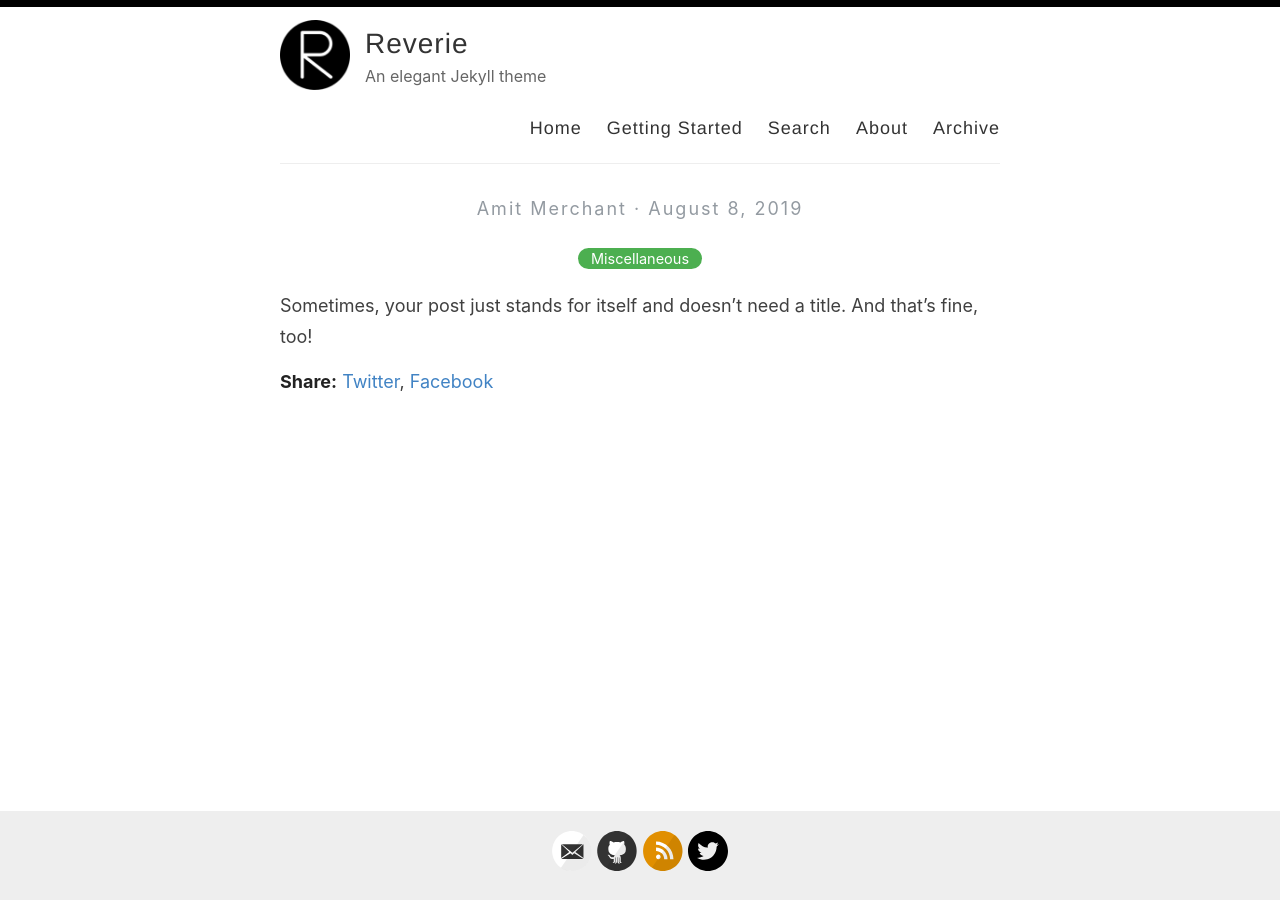
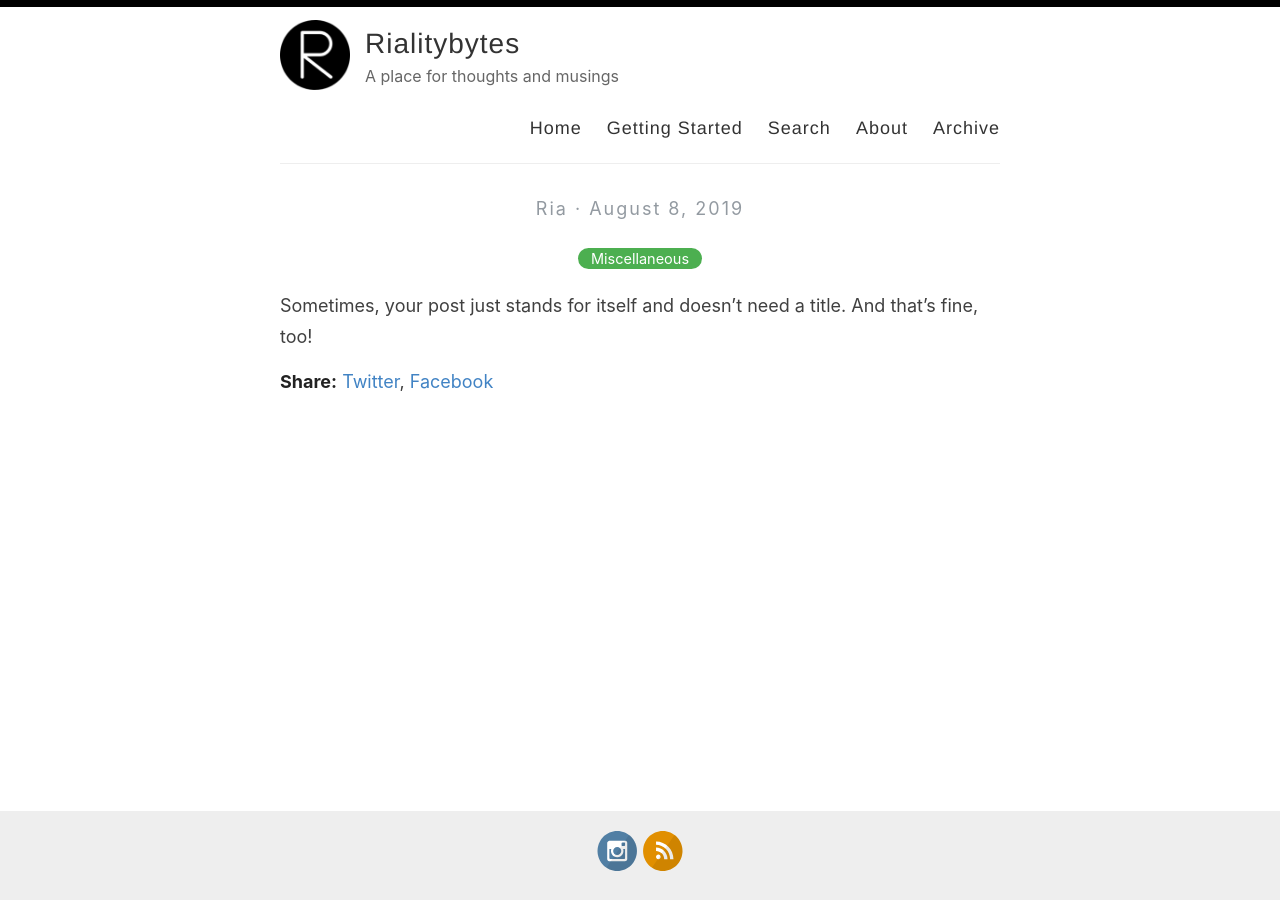
Before and after one commit to rialitybytes/rialitybytes.github.io, a Jekyll site: the page built from _posts/2019-08-08-no-title-posts.md, in a window 1280 px wide. Built offline with Jekyll 4.4.1, drawn with Linux system fonts in a browser that asks for light colours.

Commit message:
Update _config.yml

```diff
--- a/_config.yml
+++ b/_config.yml
@@ -3,13 +3,13 @@
 #
 
 # Name of your site (displayed in the header)
-name: Reverie
+name: Rialitybytes
 
 # Name of the author
-author: Amit Merchant
+author: Ria
 
 # Short bio or description (displayed in the header)
-description: An elegant Jekyll theme
+description: A place for thoughts and musings
 
 # URL of your avatar or profile pic (you could use your GitHub profile pic)
 avatar: /images/reverie.png
@@ -21,15 +21,15 @@ avatar: /images/reverie.png
 # Includes an icon in the footer for each username you enter
 footer-links:
   dribbble:
-  email: amit.d.merchant@gmail.com
+  email:
   facebook:
   flickr:
-  github: amitmerchant1990/reverie
-  instagram:
+  github:
+  instagram: rialitybytes.art
   linkedin:
   pinterest:
   rss: rss
-  twitter: amit_merchant
+  twitter:
   stackoverflow:
   youtube: # channel/<your_long_string> or user/<user-name>
   googleplus: # anything in your profile username that comes after plus.google.com/
@@ -41,21 +41,21 @@ footer-links:
 disqus:
 
 # Enter your Google Analytics web tracking code (e.g. UA-2110908-2) to activate tracking
-google_analytics: UA-43339302-11
+google_analytics:
 
 # For newer "GA4" analytics, use the following instead of the "UA" entry above
 #google_analytics_ga4: G-GABC1DEFG
 
 # Your website URL (e.g. http://amitmerchant1990.github.io or http://www.amitmerchant.com)
 # Used for Sitemap.xml and your RSS feed
-url: http://www.amitmerchant.com/reverie
-enforce_ssl: https://www.amitmerchant.com/reverie
+url: https://rialitybytes.github.io/writing/
+enforce_ssl: https://rialitybytes.github.io/writing/
 
 # If you're hosting your site at a Project repository on GitHub pages
 # (http://yourusername.github.io/repository-name)
 # and NOT your User repository (http://yourusername.github.io)
 # then add in the baseurl here, like this: "/repository-name"
-baseurl: "/reverie"
+baseurl: "/writing"
 
 #
 # !! You don't need to change any of the configuration flags below !!
```
